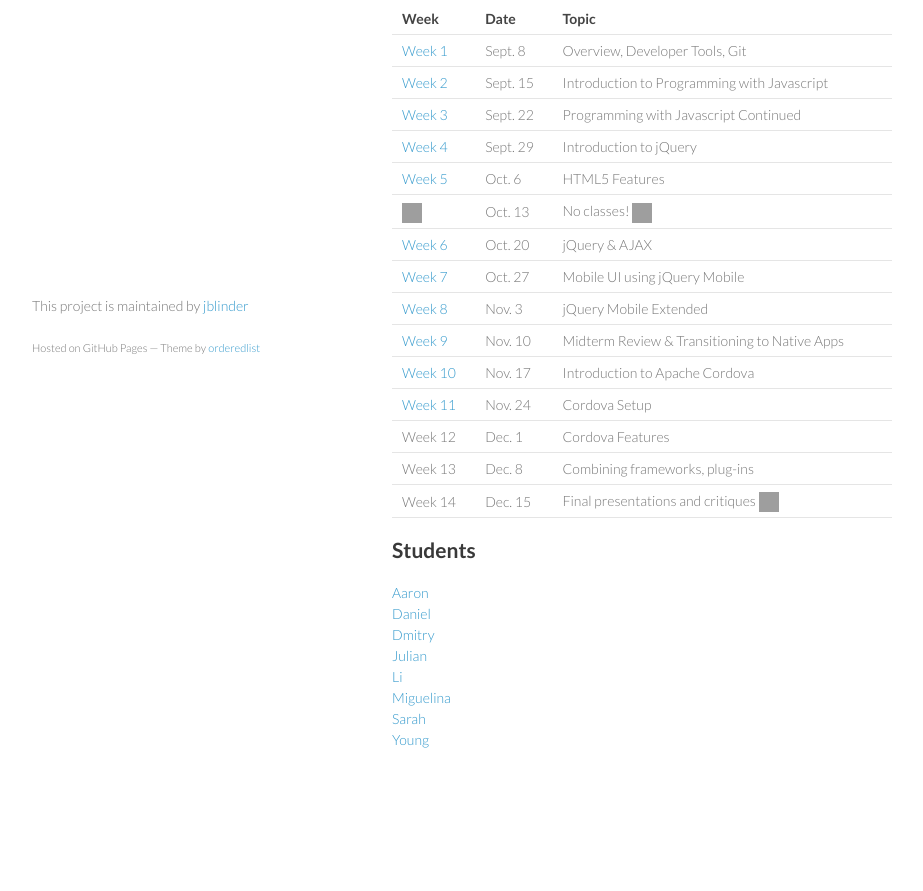
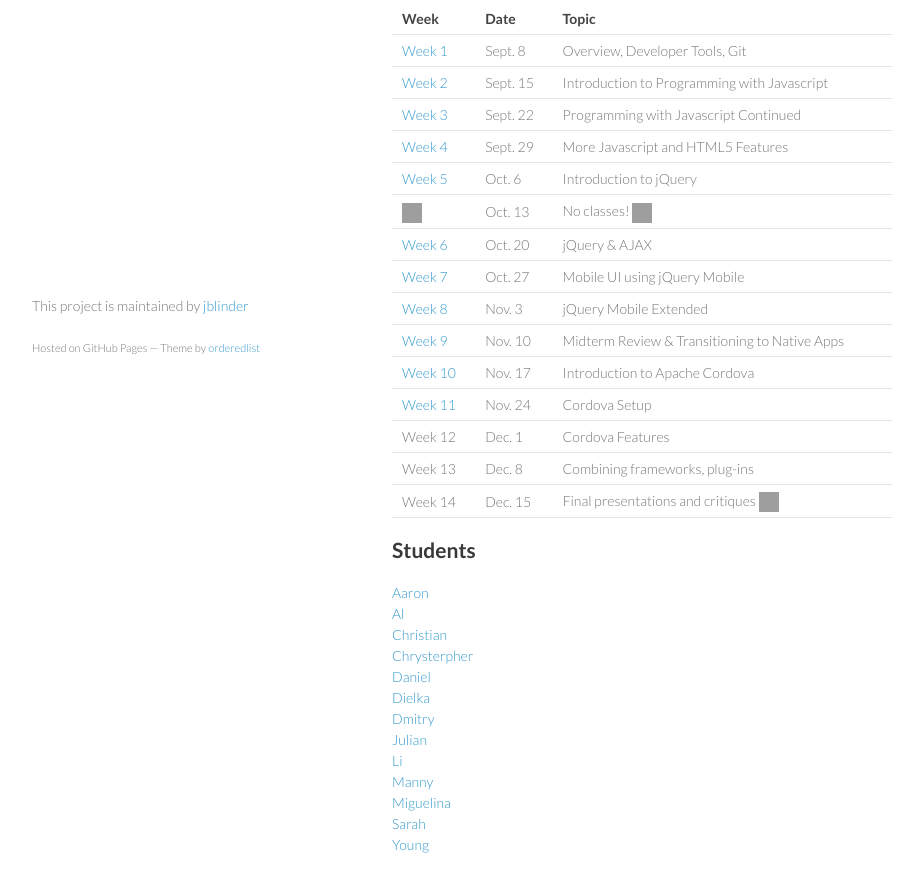
Before and after one commit to jblinder/little-screens, a plain HTML site: page index.html in a window 1280 px wide. Shown: the part 373-1264 px from the top of the page, without its empty margins (178-1101 px from the left). Before the commit the page ends 1193 px from the top, so only its background shows below. Drawn offline with Linux system fonts and the light colour scheme; grey boxes are pictures that could not be loaded.

```diff
--- a/index.html
+++ b/index.html
@@ -74,12 +74,12 @@ Instructor: <a href="http://justinblinder.com/">Justin Blinder</a></p>
 <tr>
 <td><a href="https://github.com/jblinder/little-screens/wiki/Week-4">Week 4</a></td>
 <td>Sept. 29</td>
-<td>Introduction to jQuery</td>
+<td>More Javascript and HTML5 Features</td>
 </tr>
 <tr>
 <td><a href="https://github.com/jblinder/little-screens/wiki/Week-5">Week 5</a></td>
 <td>Oct. 6</td>
-<td>HTML5 Features</td>
+<td>Introduction to jQuery</td>
 </tr>
 <tr>
 <td><img class="emoji" title=":x:" alt=":x:" src="https://assets-cdn.github.com/images/icons/emoji/unicode/274c.png" height="20" width="20" align="absmiddle"></td>
@@ -137,7 +137,7 @@ Instructor: <a href="http://justinblinder.com/">Justin Blinder</a></p>
 </table><h2>
 <a name="students" class="anchor" href="#students"><span class="octicon octicon-link"></span></a>Students</h2>
 
-<p><a href="https://github.com/letmedesign">Aaron</a><br><a href="https://github.com/dagront516">Daniel</a><br><a href="https://github.com/dkochnev">Dmitry</a><br><a href="https://github.com/jjlugo">Julian</a><br><a href="https://github.com/lucky910714">Li</a><br><a href="https://github.com/iMortyMalice">Miguelina</a><br><a href="https://github.com/sarahjroman">Sarah</a><br><a href="https://github.com/youngsi90">Young</a>  </p>
+<p><a href="https://github.com/letmedesign">Aaron</a><br><a href="https://github.com/3sonsent">Al</a><br><a href="https://github.com/christianescala">Christian</a><br><a href="https://github.com/chrysayo">Chrysterpher</a><br><a href="https://github.com/dagront516">Daniel</a><br><a href="https://github.com/lunastar314">Dielka</a><br><a href="https://github.com/dkochnev">Dmitry</a><br><a href="https://github.com/jjlugo">Julian</a><br><a href="https://github.com/lucky910714">Li</a><br><a href="https://github.com/Manuelymotita">Manny</a><br><a href="https://github.com/iMortyMalice">Miguelina</a><br><a href="https://github.com/sarahjroman">Sarah</a><br><a href="https://github.com/youngsi90">Young</a>  </p>
       </section>
       <footer>
         <p>This project is maintained by <a href="https://github.com/jblinder">jblinder</a></p>
```
Also changed, not shown: params.json (+1 -1 lines).
